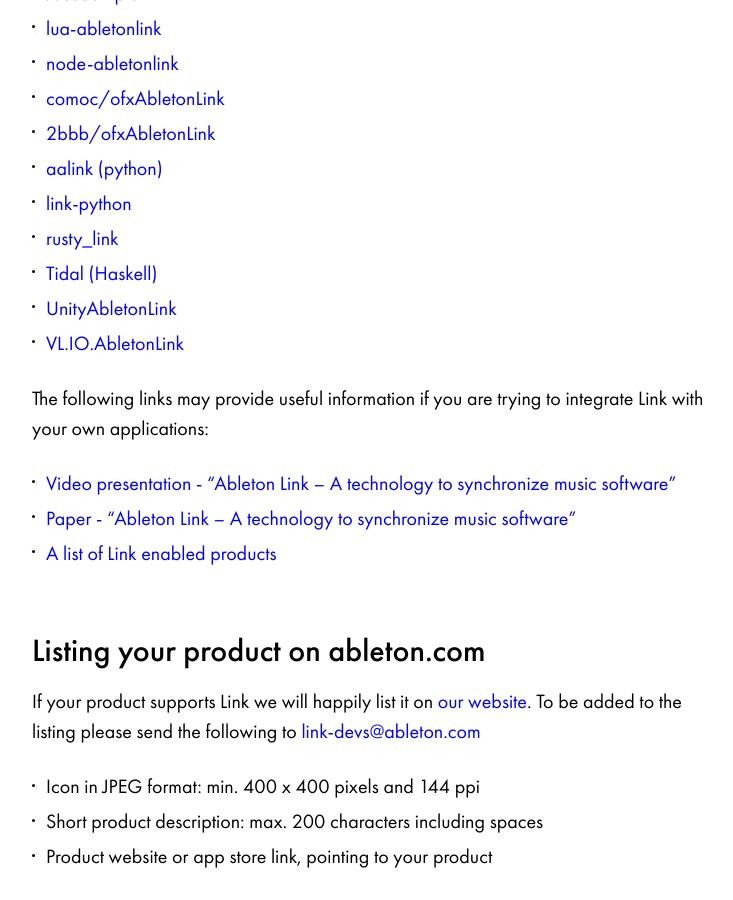
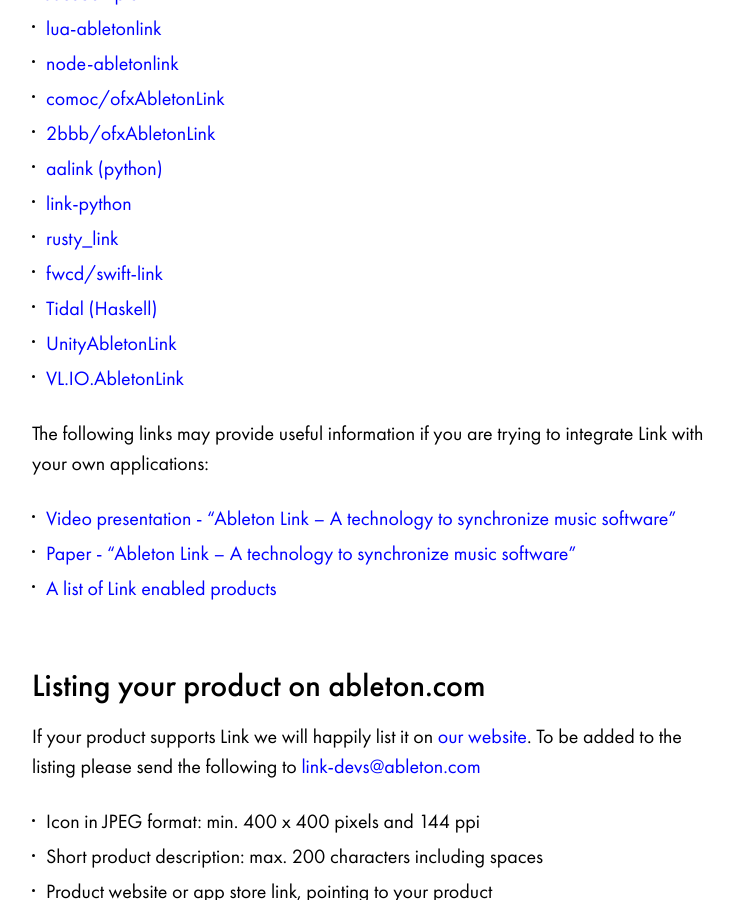
Before and after one commit to Ableton/ableton.github.io, a Jekyll site: the page built from link/index.md, in a window 1280 px wide and 900 px high, scrolled down 6251 px. Shown: the whole window, without its empty margins (268-1001 px from the left). Built offline with Jekyll 4.4.1, drawn with Linux system fonts in a browser that asks for light colours.

Commit message:
Add fwcd/swift-link to the Link Resources section

```diff
--- a/link/index.md
+++ b/link/index.md
@@ -216,6 +216,7 @@ If you are missing a repository in this list please open a pull request or mail
 - [aalink (python)](https://github.com/artfwo/aalink)
 - [link-python](https://github.com/gonzaloflirt/link-python)
 - [rusty_link](https://crates.io/crates/rusty_link)
+- [fwcd/swift-link](https://github.com/fwcd/swift-link)
 - [Tidal (Haskell)](https://github.com/tidalcycles/Tidal/tree/dev/tidal-link)
 - [UnityAbletonLink](https://github.com/comoc/UnityAbletonLink)
 - [VL.IO.AbletonLink](https://github.com/SpaceMusicZH/VL.IO.AbletonLink)
```
